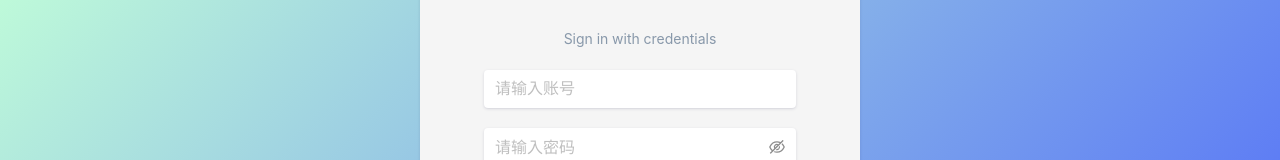
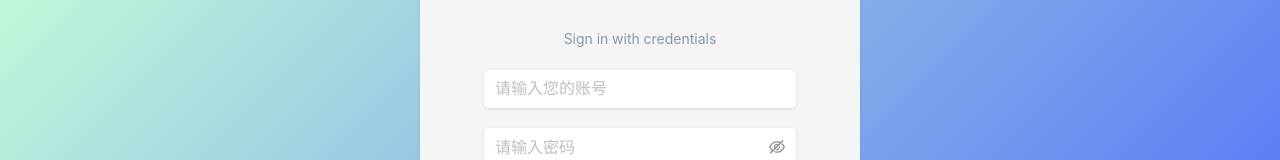
Before and after one commit to SteveYe-YJB/v-First, a Vue app: page /user/login in a window 1280 px wide. Shown: the part 273-433 px from the top of the page. Built offline with nearby package versions, Linux system fonts and the light colour scheme; a small style sheet from the web is missing.

Commit message:
测试标签

```diff
--- a/src/pages/user/Login.vue
+++ b/src/pages/user/Login.vue
@@ -4,7 +4,7 @@
   <div class="login">
     <div style="color:#8898aa">Sign in with credentials</div>
     <div style="padding: 0 64px;margin-top: 20px">
-      <a-input class="login-input"  size="large" v-model:value="userAccount" placeholder="请输入账号"></a-input>
+      <a-input class="login-input"  size="large" v-model:value="userAccount" placeholder="请输入您的账号"></a-input>
       <a-input-password class="login-input"  size="large" v-model:value="passWord" placeholder="请输入密码"></a-input-password>
     </div>
     <div>
```
